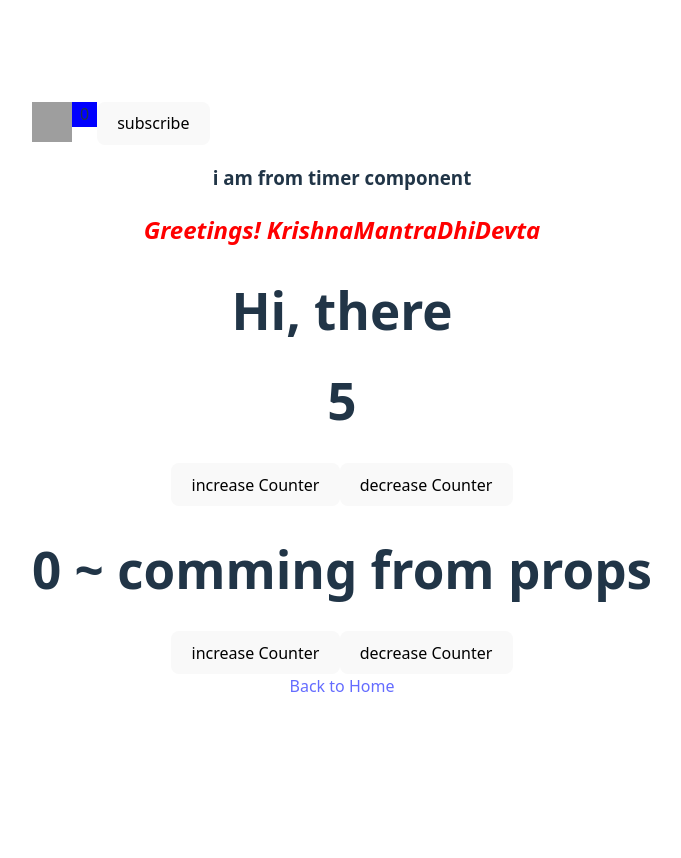
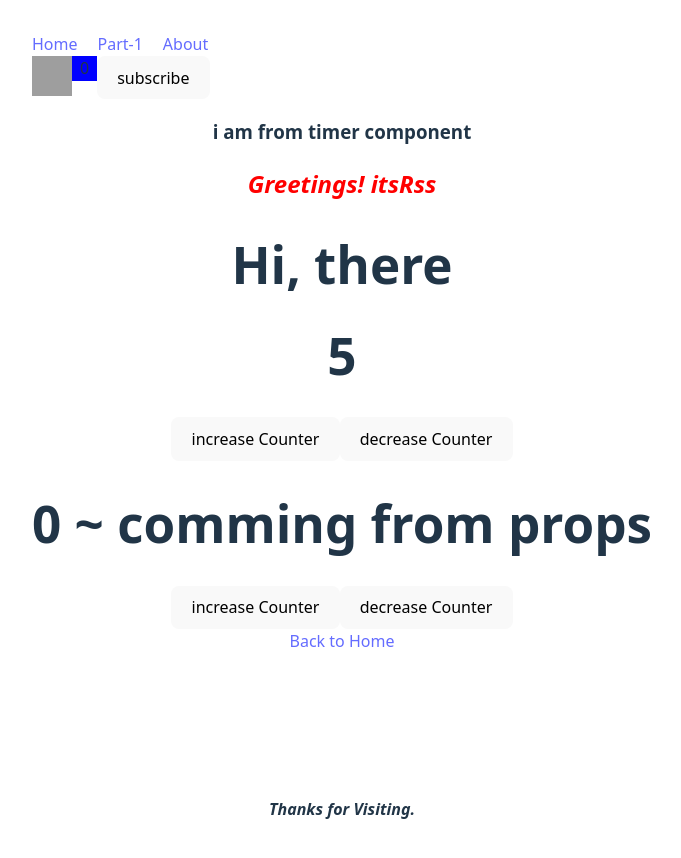
Before and after one commit to rohnate/React, a React (Vite) app: page /learning/part1 in a window 1280 px wide. Shown: the top 858 px of the page, without its empty margins (298-979 px from the left). Before the commit the page ends 800 px from the top, so only its background shows below. Built offline with nearby package versions, Linux system fonts and the light colour scheme; grey boxes are pictures that could not be loaded.

Commit message:
layout component and Outlet function

```diff
--- a/src/App.jsx
+++ b/src/App.jsx
@@ -1,21 +1,43 @@
 import "./App.css";
-import { BrowserRouter, Route, Routes } from "react-router-dom";
+import { BrowserRouter, Outlet, Route, Routes } from "react-router-dom";
 import Home from "./home";
 import Part1 from "./part1";
 import About from "./about";
+import Nopage from "./noPage";
+import Header from "./header";
+import Footer from "./footer";
 
 function App() {
   return (
     <>
       <BrowserRouter>
         <Routes>
-          <Route path="/" element={<Home />} />
-          <Route path="/learning/part1" element={<Part1 />} />
-          <Route path="/about" element={<About />} />
+          <Route path="/" element={<Layout />}>
+            {" "}
+            {/* This is the parent route which contains all the children route which starts with "/" */}
+            <Route path="/home" element={<Home />} />
+            <Route path="/learning/part1" element={<Part1 />} />
+            <Route path="/about" element={<About />} />
+          </Route>
+          <Route path="*" element={<Nopage />} />{" "}
+          {/* This "*" will catch all the routes other then defined one's to show the Nopage component */}
         </Routes>
       </BrowserRouter>
     </>
   );
 }
 
+function Layout() {
+  return (
+    <div style={{ height: "100vh" }}>
+      <Header />
+      <div style={{ height: "90vh" }}>
+        <Outlet />{" "}
+        {/* With the Outlet function which react dom provides Layout components will render its children routes. */}
+      </div>
+      <Footer />
+    </div>
+  );
+}
+
 export default App;
--- /dev/null
+++ b/src/footer.jsx
@@ -0,0 +1,7 @@
+export default function Footer() {
+  return (
+    <div style={{ fontStyle: "italic" }}>
+      <h4>Thanks for Visiting.</h4>
+    </div>
+  );
+}
--- /dev/null
+++ b/src/header.jsx
@@ -0,0 +1,11 @@
+import { Link } from "react-router-dom";
+
+export default function Header() {
+  return (
+    <div style={{ display: "flex", gap:20 }}>
+      <Link to="/home">Home</Link>
+      <Link to="/learning/part1">Part-1</Link>
+      <Link to="/about">About</Link>
+    </div>
+  );
+}
--- /dev/null
+++ b/src/noPage.jsx
@@ -0,0 +1,10 @@
+import { Link } from "react-router-dom";
+
+export default function Nopage() {
+  return (
+    <>
+      <h1>Oops! Page not available</h1>
+      <Link to="/">Back to Home</Link>
+    </>
+  );
+}
--- a/src/part1.jsx
+++ b/src/part1.jsx
@@ -13,7 +13,7 @@ function Part1() {
       <div>
         <Notification />
         <Timer />
-        <Greetings>KrishnaMantraDhiDevta</Greetings>{" "}
+        <Greetings>itsRss</Greetings>{" "}
         {/* here i am passing children inside the greetings tag */}
         <h1>Hi, there</h1>
         {/* conditional rendering */}
```
